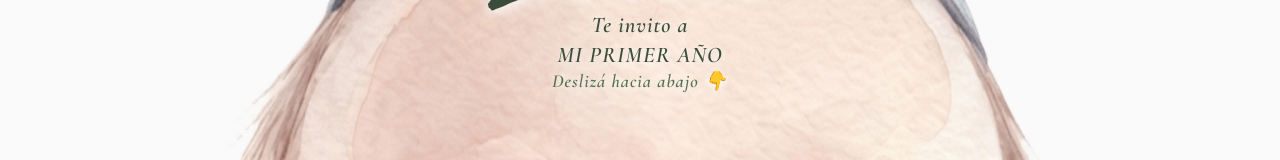
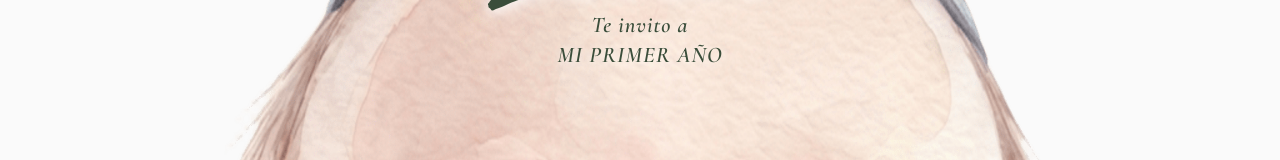
Before and after one commit to WalArg/invitacion_cumple, a React (Vite) app: page / in a window 1280 px wide. Shown: the part 129-289 px from the top of the page. Built offline with nearby package versions, Linux system fonts and the light colour scheme.

Commit message:
Completely remove Deslizá hacia abajo scroll indicator

```diff
--- a/src/App.jsx
+++ b/src/App.jsx
@@ -218,7 +218,6 @@ function App() {
           <h1 className="luca-title">Luca</h1>
           <p className="subtitle-primer-ano">Te invito a</p>
           <p className="subtitle-primer-ano">MI PRIMER AÑO</p>
-          <div className="scroll-indicator-hero">Deslizá hacia abajo 👇</div>
         </div>
       </div>
 
```
